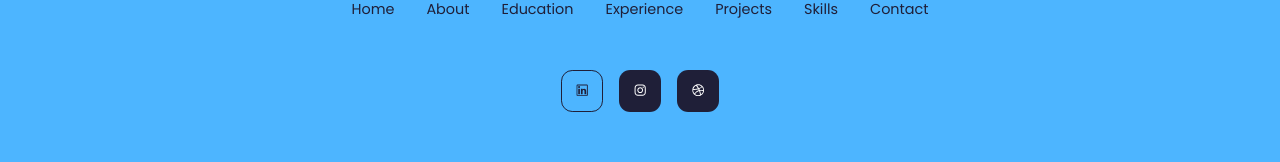
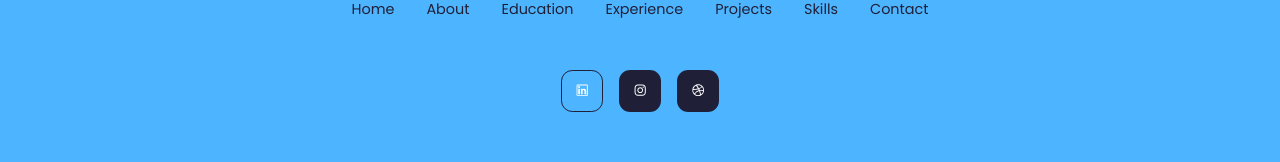
Before and after one commit to saisrujanpenta/Personal-Portfolio, a React (Create React App) app: page / in a window 1280 px wide. In both pictures the pointer is over the link 582 px from the left and 7311 px from the top of the page. Shown: the part 7221-7383 px from the top of the page. Built offline with nearby package versions, Linux system fonts and the light colour scheme.

Commit message:
made changes to footer color when hover

```diff
--- a/src/components/footer/Footer.css
+++ b/src/components/footer/Footer.css
@@ -43,7 +43,7 @@ footer a {
 
 .footer_socials a:hover{
     background: transparent;
-    color: var(--color-bg);
+    color: var(--color-white);
     border-color: var(--color-bg);
 }
 
```
